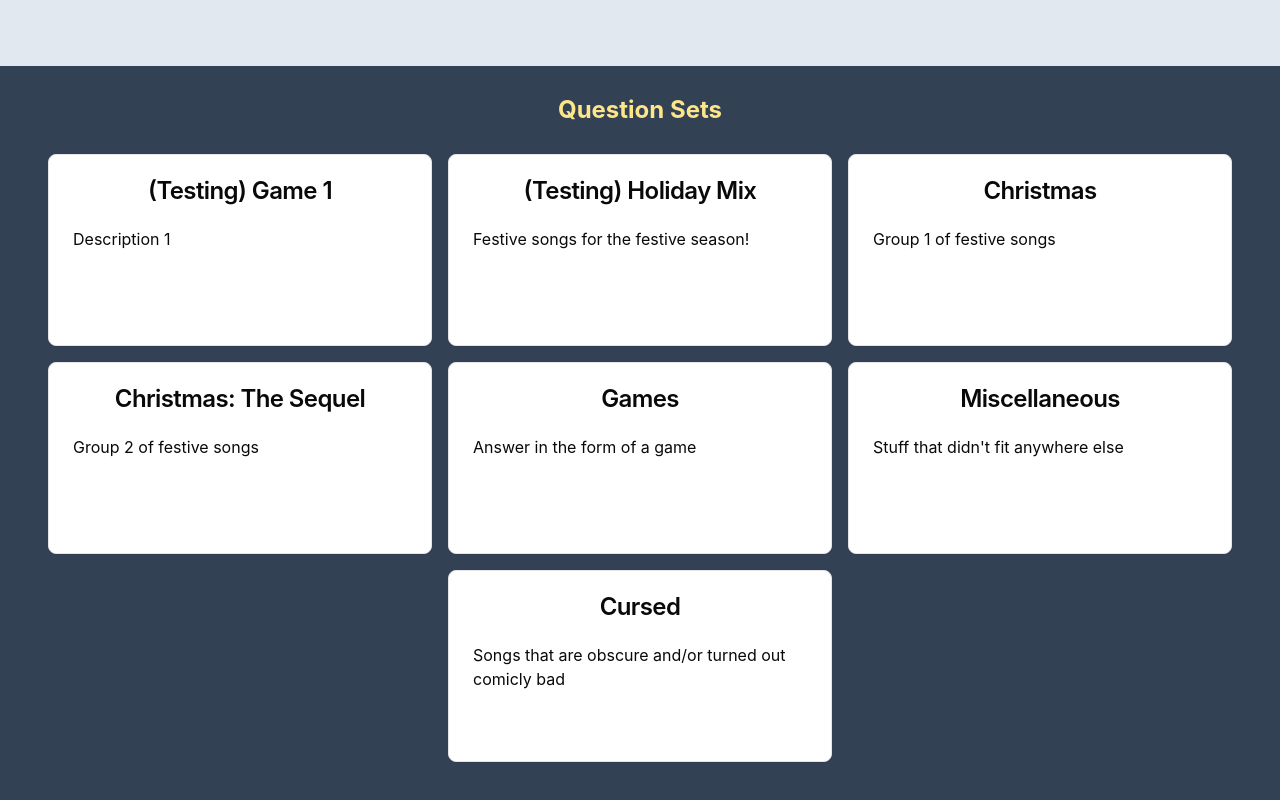
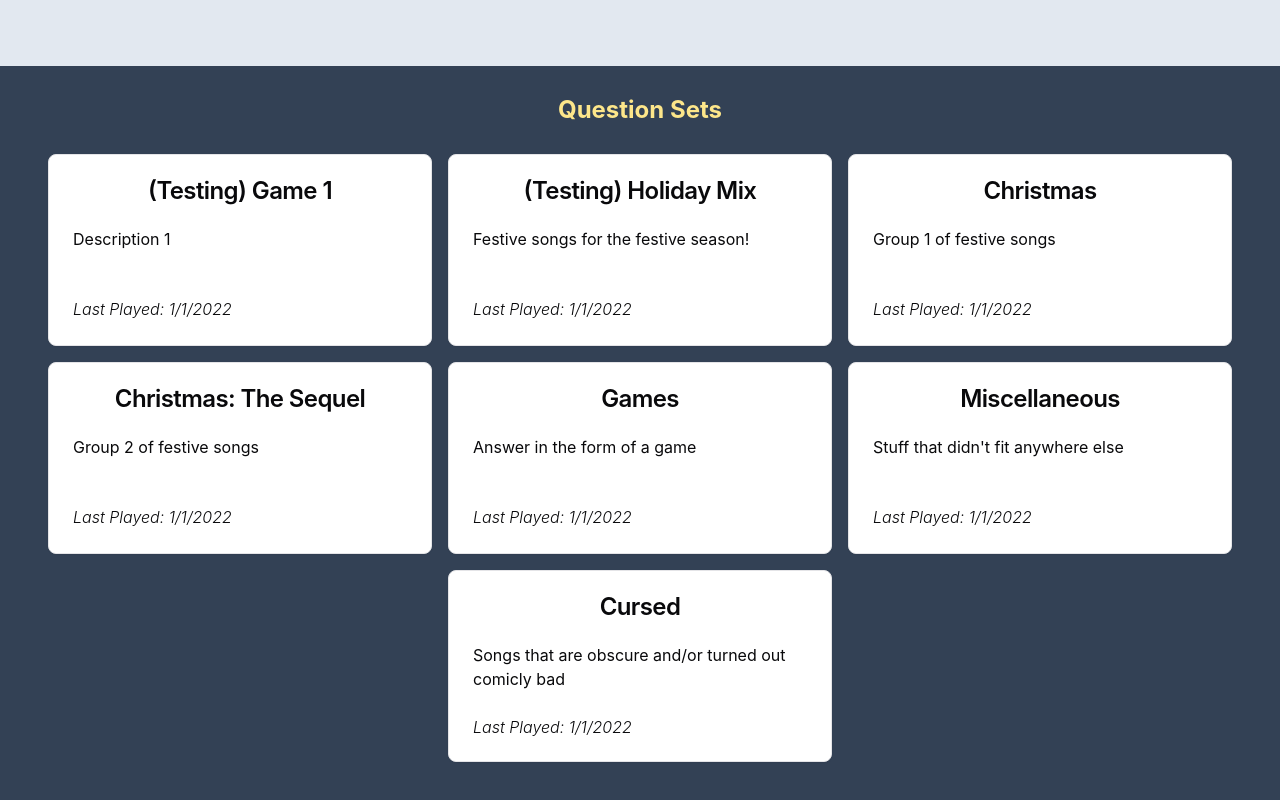
Before and after one commit to delbertina/CountdownShootout, a React (Vite) app: page / in a window 1280 px wide. Shown: the part 734-1534 px from the top of the page. Built offline with nearby package versions, Linux system fonts and the light colour scheme.

Commit message:
Add back card footer & minor fix

```diff
--- a/src/App.tsx
+++ b/src/App.tsx
@@ -7,7 +7,7 @@ import { Games } from "./data/game_data";
 import {
   Card,
   CardContent,
-  // CardFooter,
+  CardFooter,
   CardHeader,
   CardTitle,
 } from "./components/ui/card";
@@ -146,21 +146,20 @@ const App = () => {
                 <div key={i}>
                   <Card
                     title={game.title}
-                    className="w-96 h-48"
+                    className="w-96 h-48 flex flex-col"
                     onClick={() => {
-                      console.log("Game Selected", game);
                       selectQuiz(game.id);
                     }}
                   >
                     <CardHeader>
                       <CardTitle>{game.title}</CardTitle>
                     </CardHeader>
-                    <CardContent className="text-left">
+                    <CardContent className="text-left flex-grow">
                       {game.description}
                     </CardContent>
-                    {/* <CardFooter className="font-light italic">
+                    <CardFooter className="font-light italic">
                       {"Last Played: 1/1/2022"}
-                    </CardFooter> */}
+                    </CardFooter>
                   </Card>
                 </div>
               ))}
```
